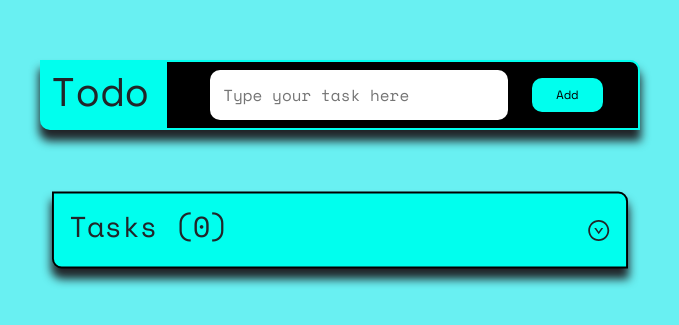
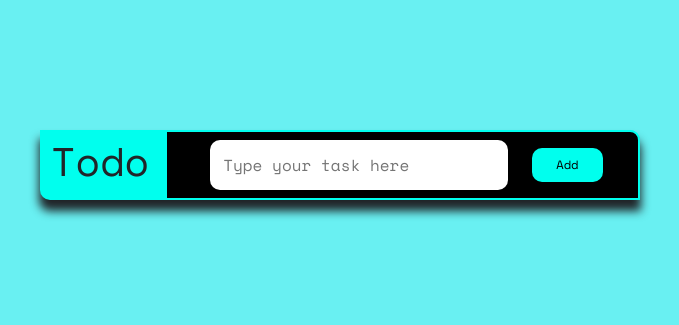
Before and after one commit to hnsnl15/todolist-app, a React (Create React App) app: page / in a window 1280 px wide. Shown: the part 235-560 px from the top of the page, without its empty margins (300-979 px from the left). Built offline with nearby package versions, Linux system fonts and the light colour scheme.

Commit message:
Delete functionality added.

```diff
--- a/src/components/Todoform/Todoform.js
+++ b/src/components/Todoform/Todoform.js
@@ -68,7 +68,7 @@ return (
           </form>
        </div>
 
-       {!isTaskStorageTrue && <div className='todolist-container'>
+       {isTaskStorageTrue && <div className='todolist-container'>
           <div className='container todolist-title' style={showedCards ? {transform: 'scale(0.88)'} : {transform: 'scale(0.96)'}}>
             <h1>Tasks ({taskStorage.length})</h1>
             <span onClick={() => {
```
